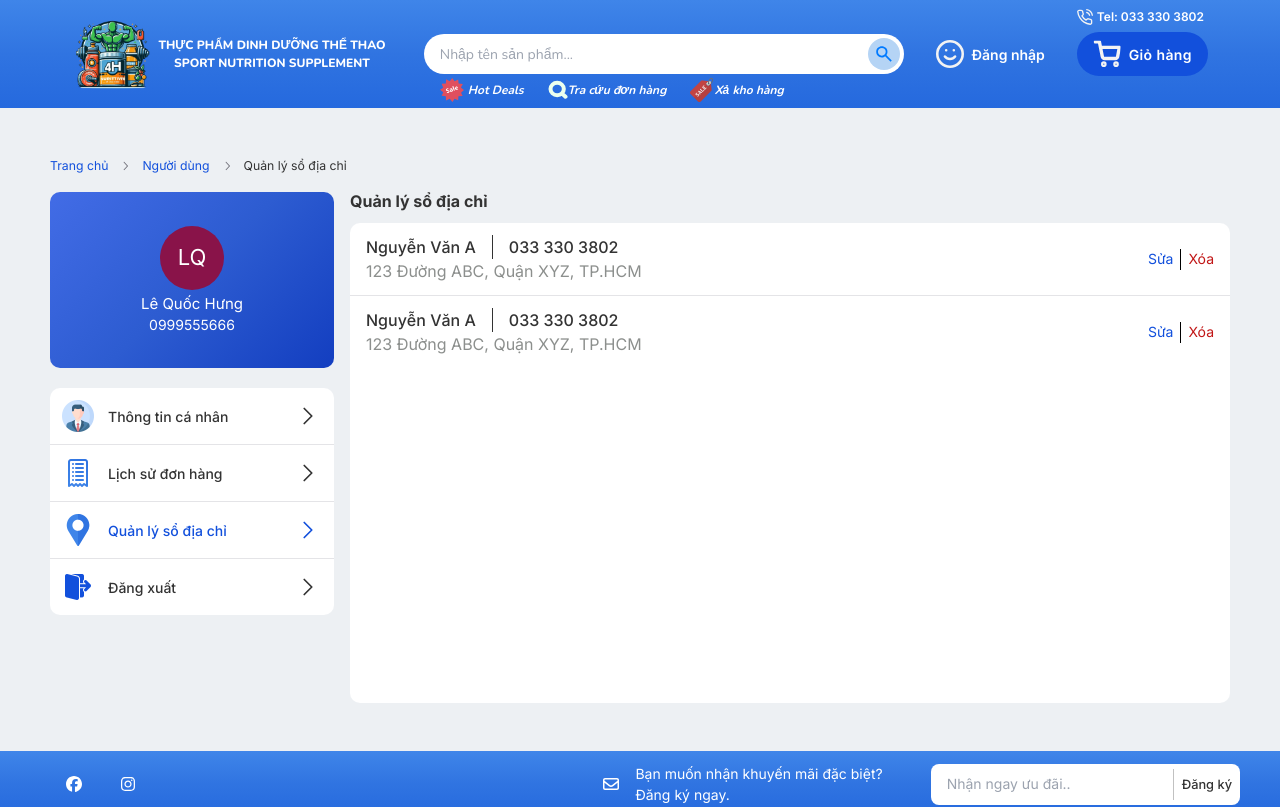
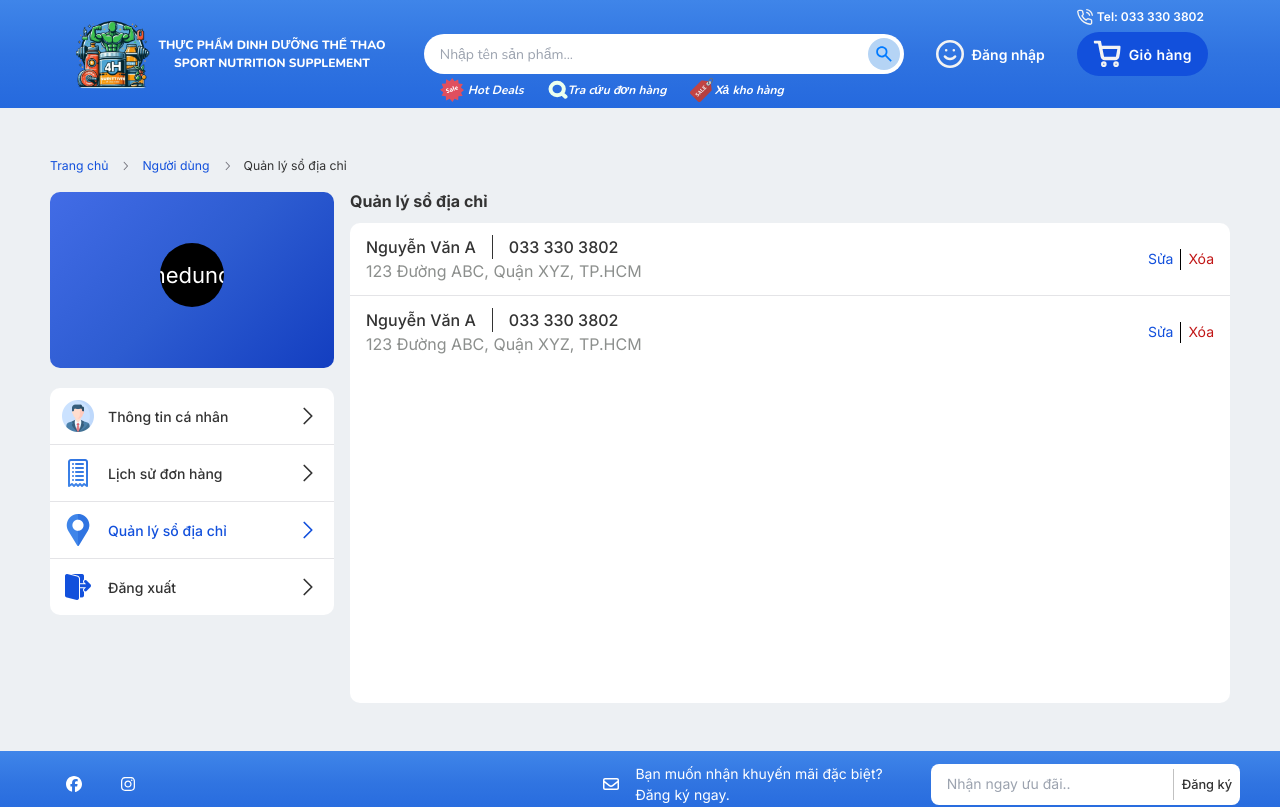
Before and after one commit to Bearackle/Sport-Nutrition-Supplement, a Next.js app in the folder frontend/: page /user/addresses in a window 1280 px wide. Shown: the top 807 px of the page. Built offline with nearby package versions, Linux system fonts and the light colour scheme; no server answers.

Commit message:
integrating api...

```diff
--- a/frontend/src/actions/auth-actions.ts
+++ b/frontend/src/actions/auth-actions.ts
@@ -1,7 +1,6 @@
 "use server";
 import CookieService from "@/services/CookieService";
 import UserService from "@/services/UserService";
-import { redirect } from "next/navigation";
 import { z } from "zod";
 
 const schemaLogin = z.object({
@@ -158,5 +157,4 @@ export async function changePasswordAction(prevState: any, formData: FormData) {
 
 export async function logoutAction() {
   CookieService.removeCookie("token");
-  redirect("/login");
 }
--- a/frontend/src/actions/user-actions.ts
+++ b/frontend/src/actions/user-actions.ts
@@ -1,15 +1,13 @@
 "use server";
 
-import Util from "@/lib/utils";
-import CookieService from "@/services/CookieService";
 import UserService from "@/services/UserService";
 
 export const getUserInfo = async () => {
-  const token = CookieService.getCookie("token");
-
-  if (token && Util.isTokenValid(token)) {
+  try {
     const res = await UserService.getMe();
-    return res.data;
+    return res.data.data;
+  } catch (error) {
+    console.error((error as any).response);
   }
   return null;
 };
--- a/frontend/src/app/(main)/product/[id]/page.tsx
+++ b/frontend/src/app/(main)/product/[id]/page.tsx
@@ -1,7 +1,7 @@
+import { ProductDescription } from "@/components/product-detail/ProductDescription";
+import { ProductOverview } from "@/components/product-detail/ProductOverview";
+import { ProductReviews } from "@/components/product-detail/ProductReviews";
 import { cn } from "@/lib/utils";
-import { ProductOverview } from "@/components/product-detail/ProductOverview";
-import { ProductDescription } from "@/components/product-detail/ProductDescription";
-import { ProductReviews } from "@/components/product-detail/ProductReviews";
 // import { ProductDetailBreadcrumb } from "@/components/product-detail/ProductDetailBreadcrumb";
 
 const data = {
--- a/frontend/src/app/(main)/user/layout.tsx
+++ b/frontend/src/app/(main)/user/layout.tsx
@@ -10,11 +10,11 @@ import {
 import { cn, getContrastingColor, stringToColor } from "@/lib/utils";
 import Image from "next/image";
 import { usePathname, useRouter } from "next/navigation";
-import React from "react";
+import React, { useEffect } from "react";
 
 // ** Import Icons
 import { logoutAction } from "@/actions/auth-actions";
-// import { getUserInfo } from "@/actions/user-actions";
+import { getUserInfo } from "@/actions/user-actions";
 import exitIcon from "/public/exit-icon.png";
 import locationIcon from "/public/location-icon.png";
 import orderIcon from "/public/order-icon.png";
@@ -51,20 +51,35 @@ export default function UserLayout({
 }>) {
   const pathname = usePathname();
   const router = useRouter();
-  // const [userInfo, setUserInfo] = React.useState<any>(null);
-  // useEffect(() => {
-  //   getUserInfo().then((res) => setUserInfo(res));
-  // }, []);
+  const [userInfo, setUserInfo] = React.useState<any>(null);
+  const [isLoading, setIsLoading] = React.useState<boolean>(true);
+  useEffect(() => {
+    getUserInfo()
+      .then((res) => {
+        setUserInfo(res);
+      })
+      .finally(() => {
+        setIsLoading(false);
+      });
+    // if (!userInfo) {
+    //   router.replace("/login");
+    // }
+  }, []);
 
   const stringAvatar = (name: string) => {
     return {
       bgColor: stringToColor(name),
       textColor: getContrastingColor(stringToColor(name)),
-      children: `${name.split(" ")[0][0]}${name.split(" ")[1][0]}`,
+      children: `${name?.split(" ")[0][0]}${name?.split(" ")[1][0]}`,
     };
   };
 
-  // console.log(userInfo);
+  const handleLogout = () => {
+    logoutAction();
+    router.replace("/login");
+  };
+
+  console.log(isLoading);
   return (
     <div
       className={cn(
@@ -109,14 +124,14 @@ export default function UserLayout({
             <Avatar
               className={cn("size-[4em]")}
               style={{
-                backgroundColor: `${stringAvatar("Lê Quốc Hưng").bgColor}`,
+                backgroundColor: `${stringAvatar(userInfo?.name).bgColor}`,
               }}
             >
               <AvatarFallback
                 className={cn("text-[1.375em]")}
-                style={{ color: `${stringAvatar("Lê Quốc Hưng").textColor}` }}
+                style={{ color: `${stringAvatar(userInfo?.name).textColor}` }}
               >
-                {stringAvatar("Lê Quốc Hưng").children}
+                {stringAvatar(userInfo?.name).children}
               </AvatarFallback>
             </Avatar>
             <p
@@ -124,10 +139,10 @@ export default function UserLayout({
                 "mb-[0.25em] mt-[0.375em] text-[0.9375em] capitalize leading-[1.21] text-white",
               )}
             >
-              Lê Quốc Hưng
+              {userInfo?.name}
             </p>
             <p className={cn("text-[0.875em] leading-[1.21] text-white")}>
-              0999555666
+              {userInfo?.phone}
             </p>
           </div>
           <div
@@ -180,7 +195,7 @@ export default function UserLayout({
               </button>
             ))}
             <button
-              onClick={logoutAction}
+              onClick={handleLogout}
               className={cn(
                 "relative flex w-full flex-row items-center p-[0.75em]",
               )}
--- a/frontend/src/lib/utils.ts
+++ b/frontend/src/lib/utils.ts
@@ -24,7 +24,7 @@ export const stringToColor = (string: string) => {
   let i;
 
   /* eslint-disable no-bitwise */
-  for (i = 0; i < string.length; i += 1) {
+  for (i = 0; i < string?.length; i += 1) {
     hash = string.charCodeAt(i) + ((hash << 5) - hash);
   }
 
--- a/frontend/src/services/AxiosClient.ts
+++ b/frontend/src/services/AxiosClient.ts
@@ -16,7 +16,20 @@ axiosClient.interceptors.request.use(
     }
     return config;
   },
-  (error) => Promise.reject(error),
+  (error) => {
+    Promise.reject(error);
+  },
 );
 
+axiosClient.interceptors.response.use(
+  (response) => {
+    return response;
+  },
+  (error) => {
+    if (error.response && error.response.status === 401) {
+      CookieService.removeCookie("token");
+    }
+    return Promise.reject(error);
+  },
+);
 export default axiosClient;
```
